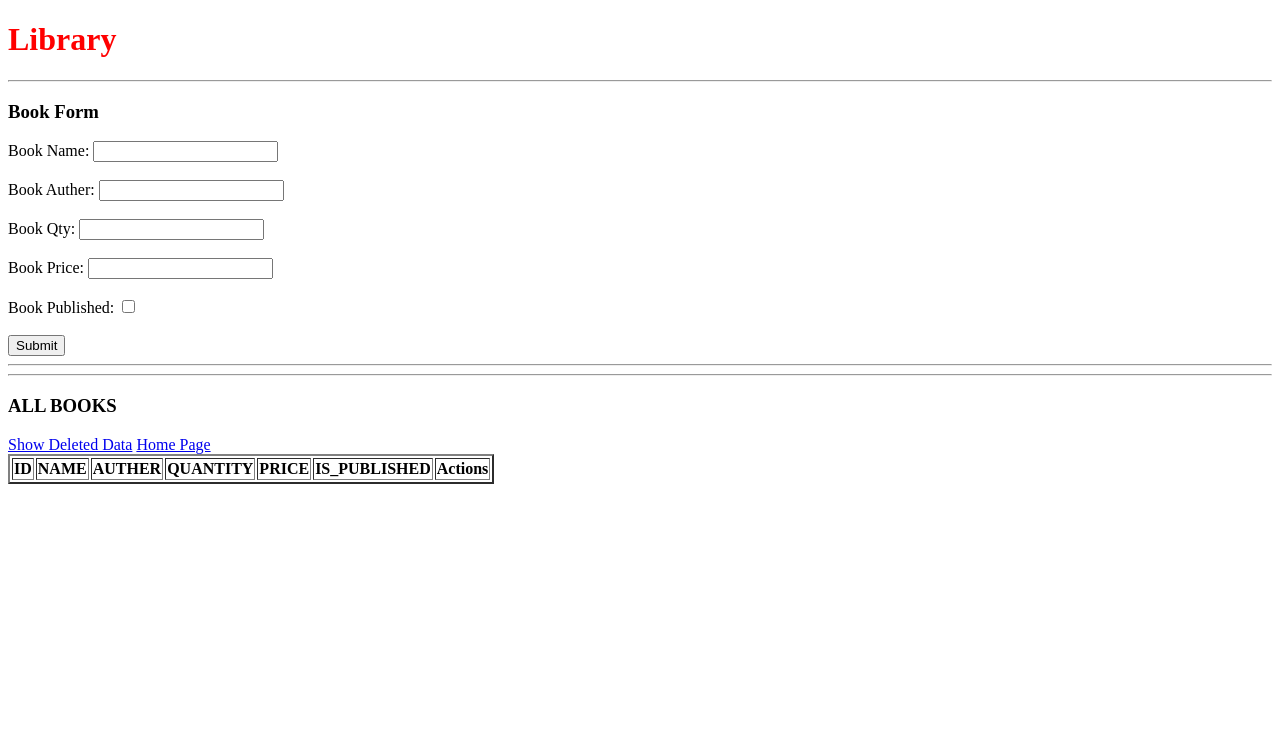
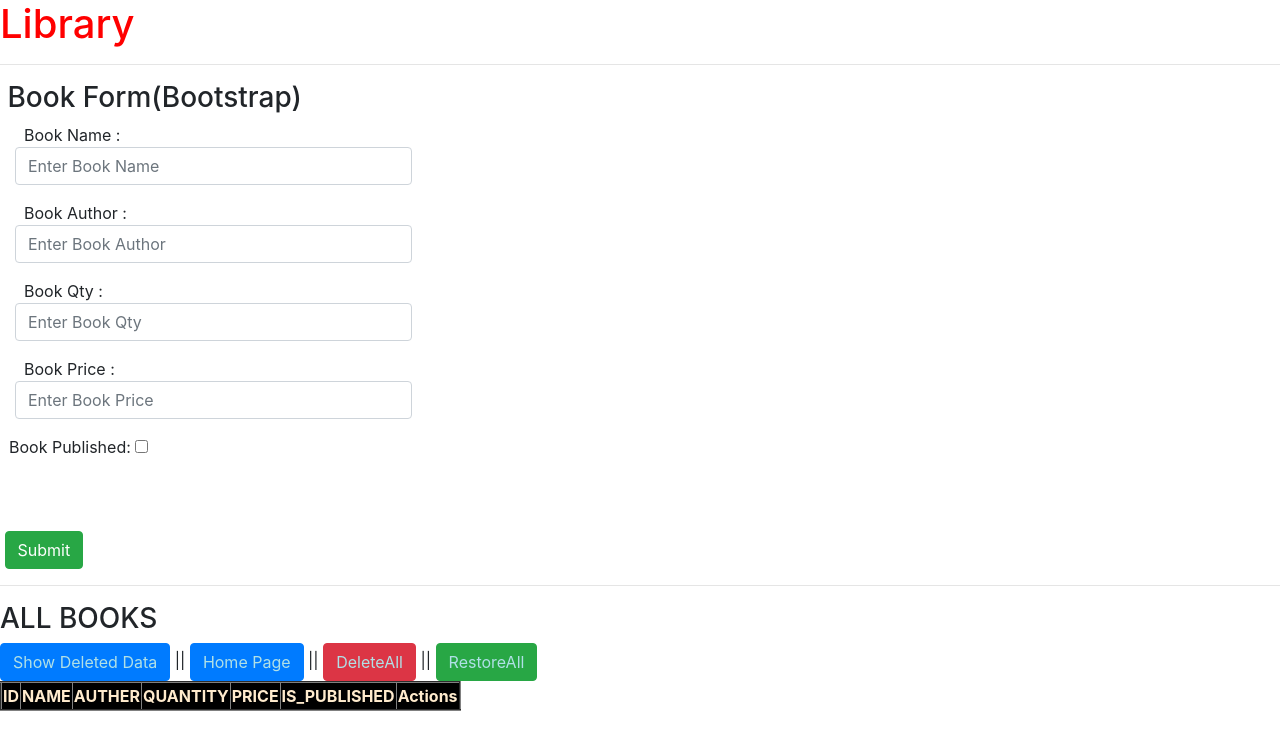
Before and after one commit to ptejashree88/LibraryProject, a Django app: page /home/ in a window 1280 px wide. Shown: the top 750 px of the page. Run offline with Django 3.2, Linux system fonts and the light colour scheme; data that the repository does not hold is empty; some libraries are stand-ins or nearby versions.

Commit message:
Updated Template file

```diff
--- a/Book/templates/home.html
+++ b/Book/templates/home.html
@@ -2,40 +2,66 @@
 <html>
 <head>
     <title>Book</title>
+
+<link rel="stylesheet" href="https://stackpath.bootstrapcdn.com/bootstrap/4.1.3/css/bootstrap.min.css" integrity="sha384-MCw98/SFnGE8fJT3GXwEOngsV7Zt27NXFoaoApmYm81iuXoPkFOJwJ8ERdknLPMO" crossorigin="anonymous">
+<script src="https://stackpath.bootstrapcdn.com/bootstrap/4.1.3/js/bootstrap.min.js" integrity="sha384-ChfqqxuZUCnJSK3+MXmPNIyE6ZbWh2IMqE241rYiqJxyMiZ6OW/JmZQ5stwEULTy" crossorigin="anonymous"></script>
+
 </head>
 
 <body>
      <h1 style="color: red; font-size: 50 ;">Library</h1><hr>
 
-     <!-- {% for b in books %}
-        {{b.id}} --------- {{b.name}}<br>
 
-     {% endfor %} -->
-
-    <h3>Book Form</h3>
+     <h3> &nbspBook Form(Bootstrap)</h3>
      <form action="/save-book/" method="post">
         {% csrf_token %}
-        Book Name: <input type="text" name="name" value="{{book.name}}"><br><br>
-        Book Auther: <input type="text" name="auth" value="{{book.auther}}"><br><br>
-        Book Qty: <input type="number" name="qty" value="{{book.qty}}"><br><br>
-        Book Price: <input type="number" name="price" value="{{book.price}}"><br><br>
-        <!-- Book Published: <input type="radio" name="pub" value="{{book.is_pblished}}"><br><br> -->
+
+        {% if book %}
+        <div class="form-group">
+        &nbsp Book ID: <input type="text" value="{{book.id}}" class="form-control-plaintext" name="id" readonly>
+        </div>
+        {% endif %}
+
+      <div class="form-group col-md-4">
+        &nbsp Book Name : <input type="text" value="{{book.name}}" name = "name" class="form-control" placeholder="Enter Book Name">
+      </div>
+
+      <div class="form-group col-md-4">
+        &nbsp Book Author : <input type="text" value="{{book.auther}}" name = "auth" class="form-control" placeholder="Enter Book Author">
+      </div>
+
+      <div class="form-group col-md-4">
+        &nbsp Book Qty : <input type="number" value="{{book.qty}}" name = "qty" class="form-control" placeholder="Enter Book Qty">
+      </div>
+
+      <div class="form-group col-md-4">
+        &nbsp Book Price : <input type="number" value="{{book.price}}"  name = "price" class="form-control" placeholder="Enter Book Price">
+      </div>
 
         {% if book.is_published %}
-            Book Published: <input type="checkbox" name="pub" checked><br><br>
+        &nbsp Book Published: <input type="checkbox" name="pub" checked><br>
         {% else %}
-            Book Published: <input type="checkbox" name="pub"><br><br>
+        &nbsp Book Published: <input type="checkbox" name="pub"><br><br>
         {% endif %}
 
-        <input type="submit" name="Submit Book">
-     </form><hr>
+        <!-- Book Published: &emsp; True:<input type="radio" name="true"> &emsp; || &emsp; False:<input type="radio" name="false">  -->
+        <br><br>
 
 
-
+      &nbsp<button type= "submit" class= "btn btn-success">Submit</button>
+    </form>
     <hr>
 
-    <h3>ALL BOOKS</h3> <a href="/show-deleted-data/" >Show Deleted Data</a> <a href="/home/" >Home Page</a> <br>
-     <table border = "2">
+
+    <h3>ALL BOOKS</h3>
+    <button type="button" class="btn btn-primary"><a style="color:powderblue;" href="/show-deleted-data/">Show Deleted Data</a></button> ||
+    <button type="button" class="btn btn-primary"><a style="color:powderblue;" href="/home/">Home Page</a></button> ||
+
+    <button type="button" class="btn btn-danger"><a style="color:powderblue;" href="/delete-all/">DeleteAll</a></button> ||
+    <button type="button" class="btn btn-success"><a style="color:powderblue;" href="/restore-all/">RestoreAll</a></button>
+
+
+     <table border = "2" style="background-color:black; color: blanchedalmond;">
 
         <thead>
             <th>ID</th>
@@ -56,21 +82,19 @@
                     <td>{{b.qty}}</td>
                     <td>{{b.price}}</td>
                     <td>{{b.is_published}}</td>
+
                     <td>
-                        {% ifequal b.is_deleted "Y" %}
-                        <!-- <a href="/h-delete-book/{{b.id}}/" class="btn btn-danger" role="button">HardDelete</a> -->
-                        <a href="/h-delete-book/{{b.id}}/" >HardDelete</a> |
-                        <a href="/restore/{{b.id}}/" >Restore</a>
-
+                        {% ifequal b.is_deleted "Y" %}                      -->
+                        <button type="button" class="btn btn-danger btn-sm"><a style="color:powderblue;" href="/h-delete-book/{{b.id}}/">HardDelete</a></button> ||
+                        <button type="button" class="btn btn-primary btn-sm"><a style="color:powderblue;" href="/restore/{{b.id}}/">Restore</a></button>
                         {% endifequal %}
 
                         {% ifequal b.is_deleted "N" %}
-                        <a href="/delete-book/{{b.id}}/" >SoftDelete</a> |
-                        <a href="/edit-book/{{b.id}}/" >Edit</a>
+                        <button type="button" class="btn btn-warning btn-sm"><a  style="color:powderblue;" href="/delete-book/{{b.id}}/">SoftDelete</a></button> ||
+                        <button type="button" class="btn btn-primary btn btn-sm-sm"><a style="color:powderblue;" href="/edit-book/{{b.id}}/">Edit</a></button>
                         {% endifequal  %}
 
-                        <!-- <a href = "/edit-book/{{b.id}}/">Edit</a> ||
-                        <a href = "/delete-book/{{b.id}}/">Delete</a> -->
+
                     </td>
                 </tr>
             {% endfor %}
--- a/required.txt
+++ b/required.txt
@@ -3,7 +3,6 @@ certifi==2020.12.5
 chardet==4.0.0
 Django==3.2
 idna==2.10
-mysql==0.0.2
 mysqlclient==2.0.3
 PyMySQL==1.0.2
 pytz==2021.1
```
